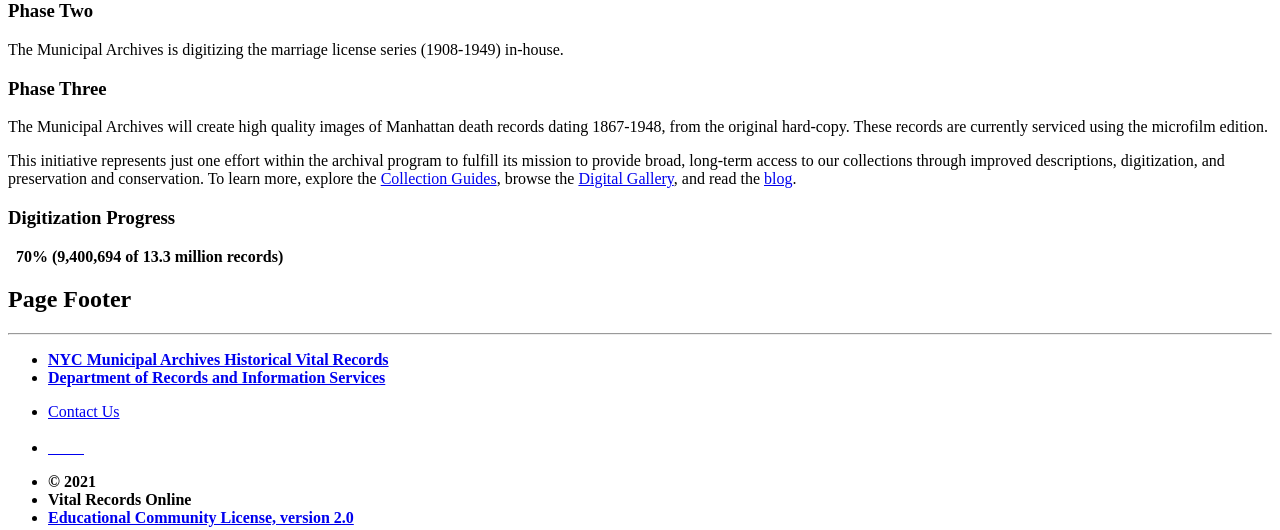
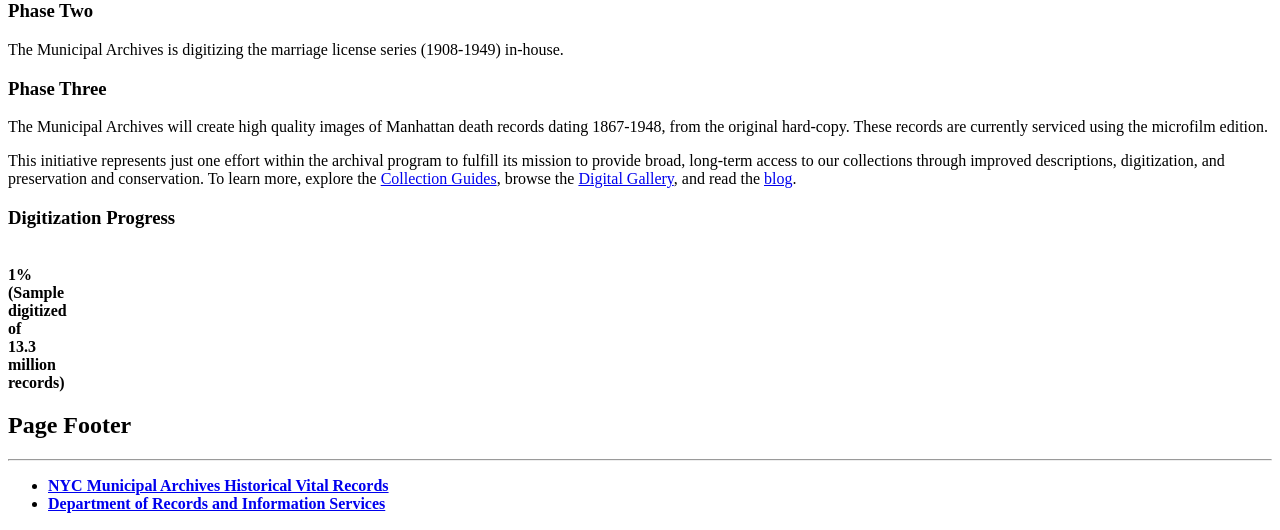
Before and after one commit to nycrecords/vital-records-online, a Flask app: template vro/templates/public/about.html in a window 1280 px wide. Shown: the part 761-1291 px from the top of the page. Run offline with Flask 2, Linux system fonts and the light colour scheme; the template is opened without the code that fills it: most values are stand-ins (such as "Sample title", 1, 10 or a date in 2020); parts of the project's set-up code (start-up, migrations or seed data) failed here and were passed over; some libraries are stand-ins or nearby versions.

Commit message:
Added dynamic progress bar to About page

```diff
--- a/vro/templates/public/about.html
+++ b/vro/templates/public/about.html
@@ -42,8 +42,10 @@
             <div class="col-lg mb-3 mb-lg-0">
                 <h3 class="pb-1">Digitization Progress</h3>
                 <div class="progress bg-light">
-                    <div class="progress-bar bg-primary text-white" role="progressbar" style="width: 70%;"
-                         aria-valuenow="70" aria-valuemin="0" aria-valuemax="100"><b>&nbsp; 70% (9,400,694 of 13.3
+                    <div class="progress-bar bg-primary text-white" role="progressbar"
+                         style="width: {{ digitization_percentage }}%;"
+                         aria-valuenow="{{ digitization_percentage }}" aria-valuemin="0" aria-valuemax="100"><b>&nbsp;
+                        {{ digitization_percentage }}% ({{ digitized }} of 13.3
                         million records)</b></div>
                 </div>
             </div>
```
Also changed, not shown: vro/public/views.py (+6 -1 lines).
